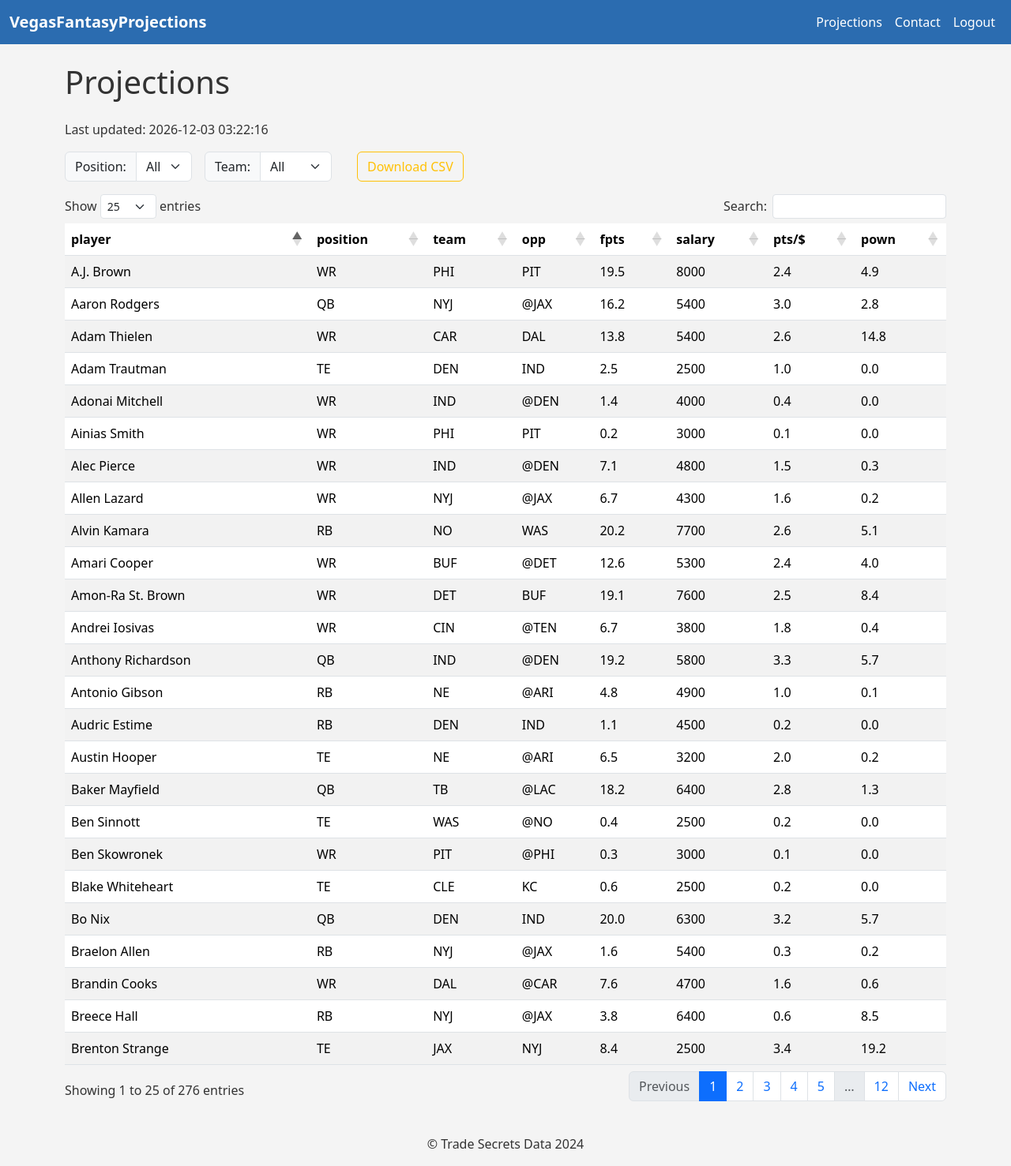
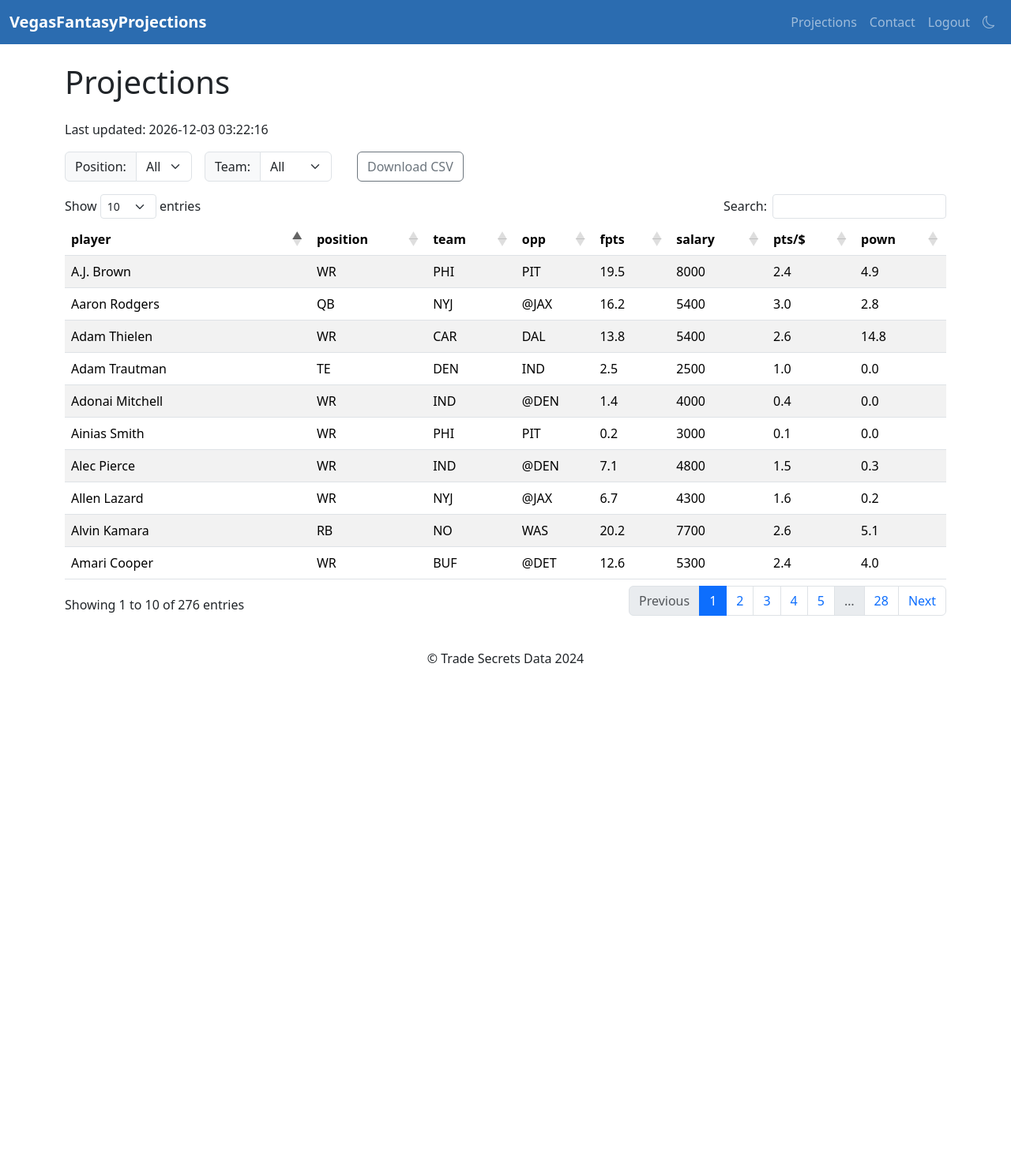
Before and after one commit to john-e-moore/vfp, a Flask app: page /projections in a window 1280 px wide. Shown: the whole page at 79% size. After the commit the page ends 840 px from the top, so only its background shows below. Run offline with Flask 3, Linux system fonts and the light colour scheme; a user stored in the database is signed in; some libraries are stand-ins or nearby versions.

Commit message:
dark mode

```diff
--- a/website/static/css/style.css
+++ b/website/static/css/style.css
@@ -1,31 +1,68 @@
-body {
-    background-color: #f4f4f4;
-    color: #333;
+/* Dark mode styles */
+body.dark-mode {
+    background-color: #333; /* match the footer dark grey */
+    color: #eee;
 }
 
-.navbar.navbar-dark.bg-primary {
-    background-color: #2b6cb0 !important;
+body.dark-mode .navbar {
+    background-color: #333 !important;
 }
-.nav-link {
+
+body.dark-mode .nav-link {
+    color: #eee !important;
+}
+
+body.dark-mode .nav-link:hover {
     color: #fff !important;
 }
-.nav-link:hover {
-    color: #ff9800 !important;
+
+body.dark-mode main.container {
+    color: #eee;
 }
 
-/* Ensure sorting arrows align neatly with column headers */
-.dataTables_wrapper th {
-    white-space: nowrap;
-    text-align: left;
-    vertical-align: middle;
-    position: relative;
+body.dark-mode footer {
+    background-color: #333;
+    color: #eee;
 }
 
-/* Adjust the positioning of the DataTables sorting icons */
-.dataTables_wrapper thead .sorting:after,
-.dataTables_wrapper thead .sorting_asc:after,
-.dataTables_wrapper thead .sorting_desc:after {
-    margin-left: 0.3em;
-    top: 0.1em;
-    position: relative;
+/* Tables in dark mode */
+body.dark-mode .table {
+    color: #eee;
+    background-color: #333;
 }
+body.dark-mode .table-striped > tbody > tr:nth-of-type(odd) > * {
+    background-color: #3a3a3a;
+}
+body.dark-mode .table-hover tbody tr:hover {
+    background-color: #454545;
+}
+body.dark-mode .table thead th {
+    background-color: #444;
+    color: #eee;
+}
+
+/* Form elements in dark mode */
+body.dark-mode .input-group-text,
+body.dark-mode .form-select {
+    background-color: #444;
+    color: #eee;
+    border-color: #555;
+}
+
+/* Buttons in dark mode */
+body.dark-mode a.btn-outline-secondary {
+    color: #ccc;
+    border-color: #555;
+}
+body.dark-mode a.btn-outline-secondary:hover {
+    color: #fff;
+    background-color: #555;
+    border-color: #666;
+}
+
+/* Alerts in dark mode */
+body.dark-mode .alert.alert-info {
+    background-color: #444;
+    color: #eee;
+    border-color: #555;
+}
--- a/website/static/js/script.js
+++ b/website/static/js/script.js
@@ -1,7 +1,27 @@
 $(document).ready(function() {
-    $('#dataTable').DataTable({
-        // Basic configuration can be done here.
-        // DataTables automatically provides search, sorting, pagination.
-        "pageLength": 25
+    $('#dataTable').DataTable();
+
+    const darkModeToggle = document.getElementById('darkModeToggle');
+    const icon = darkModeToggle.querySelector('i');
+    const body = document.body;
+
+    // Check localStorage for dark mode setting
+    if (localStorage.getItem('darkMode') === 'enabled') {
+        body.classList.add('dark-mode');
+        icon.classList.remove('bi-moon');
+        icon.classList.add('bi-sun');
+    }
+
+    darkModeToggle.addEventListener('click', () => {
+        body.classList.toggle('dark-mode');
+        if (body.classList.contains('dark-mode')) {
+            localStorage.setItem('darkMode', 'enabled');
+            icon.classList.remove('bi-moon');
+            icon.classList.add('bi-sun');
+        } else {
+            localStorage.setItem('darkMode', 'disabled');
+            icon.classList.remove('bi-sun');
+            icon.classList.add('bi-moon');
+        }
     });
 });
--- a/website/templates/base.html
+++ b/website/templates/base.html
@@ -3,13 +3,13 @@
 <head>
     <meta charset="UTF-8">
     <meta name="viewport" content="width=device-width, initial-scale=1.0">
-    <title>Vegas Fantasy Projections</title>
+    <title>VegasFantasyProjections</title>
     <!-- Bootstrap CSS -->
     <link rel="stylesheet" href="https://cdn.jsdelivr.net/npm/bootstrap@5.3.2/dist/css/bootstrap.min.css">
-
     <!-- DataTables CSS -->
     <link rel="stylesheet" href="https://cdn.datatables.net/1.13.4/css/dataTables.bootstrap5.min.css">
-
+    <!-- Bootstrap Icons -->
+    <link rel="stylesheet" href="https://cdn.jsdelivr.net/npm/bootstrap-icons@1.10.5/font/bootstrap-icons.css">
     <!-- Custom CSS -->
     <link rel="stylesheet" href="{{ url_for('static', filename='css/style.css') }}">
 </head>
@@ -39,6 +39,12 @@
                     <a class="nav-link" href="{{ url_for('login') }}">Login</a>
                 </li>
                 {% endif %}
+                <li class="nav-item">
+                    <!-- Dark mode toggle -->
+                    <a class="nav-link" href="javascript:void(0)" id="darkModeToggle" aria-label="Toggle Dark Mode">
+                        <i class="bi bi-moon"></i>
+                    </a>
+                </li>
               </ul>
             </div>
         </div>
--- a/website/templates/projections.html
+++ b/website/templates/projections.html
@@ -29,7 +29,7 @@
         </div>
     </form>
 
-    <a class="btn btn-outline-warning" href="{{ url_for('download_csv') }}">Download CSV</a>
+    <a class="btn btn-outline-secondary" href="{{ url_for('download_csv') }}">Download CSV</a>
 </div>
 
 <table id="dataTable" class="table table-striped table-hover">
```
Lines whose indentation alone changed are shown as unchanged.
